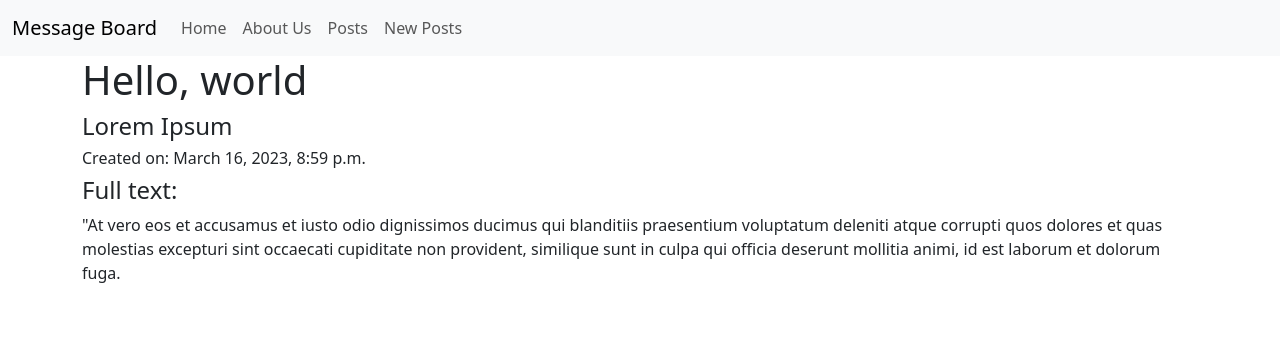
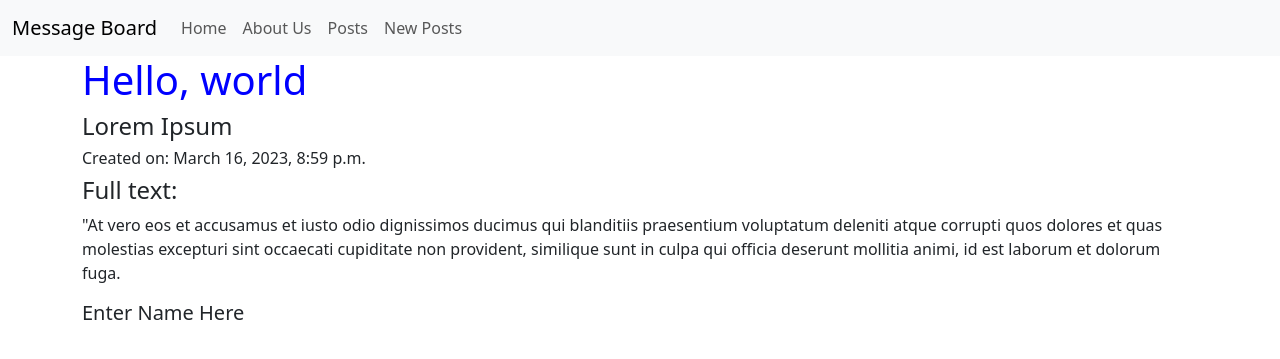
Before and after one commit to SAStevens/FSDI-112-S3, a Django app: page /posts/1/ in a window 1280 px wide. Shown: the top 359 px of the page. Run offline with Django 4.2, Linux system fonts and the light colour scheme; data comes from the database, SQL or seed files in the repository; both versions use the stored data as it was after the commit.

Commit message:
Session 4

```diff
--- a/posts/models.py
+++ b/posts/models.py
@@ -1,11 +1,16 @@
 from django.db import models
+from django.urls import reverse
 
 
 class Post(models.Model):                                   # inheritance
     title = models.CharField(max_length=256)                # compostition
     subtitle = models.CharField(max_length=256)
+    author = models.CharField(max_length=256, default='Enter Name Here')
     body = models.TextField()
     created_on = models.DateTimeField(auto_now_add=True)
 
     def __str__(self):
         return self.title
+
+    def get_absolute_url(self):
+        return reverse('detail', args=[self.id])
--- a/posts/urls.py
+++ b/posts/urls.py
@@ -1,8 +1,9 @@
 from django.urls import path
+
 from .views import (
     PostListView,
     PostDetailView,
-    PostCreateView
+    PostCreateView,
 )
 
 urlpatterns = [
--- a/posts/views.py
+++ b/posts/views.py
@@ -1,5 +1,5 @@
 from django.views.generic import ListView, DetailView
-from django.views.generic.edit import CreateView
+from django.views.generic.edit import CreateView, UpdateView, DeleteView
 from .models import Post
 
 
@@ -14,4 +14,4 @@ class PostDetailView(DetailView):
 class PostCreateView(CreateView):
     template_name = "posts/new.html"
     model = Post
-    fields = ["title", "subtitle", "body"]
+    fields = ["title", "subtitle", "body", "author"]
--- /dev/null
+++ b/static/base.css
@@ -0,0 +1,3 @@
+h1 {
+    color: blue;
+}
--- a/templates/about.html
+++ b/templates/about.html
@@ -1,5 +1,4 @@
 {% extends 'base.html' %}
-
 
 {% block title %}About Us{% endblock title %}
 
--- a/templates/base.html
+++ b/templates/base.html
@@ -1,15 +1,17 @@
 {% load static %}
+
 <!DOCTYPE html>
 <html lang="en">
 <head>
     <meta charset="UTF-8">
     <meta http-equiv="X-UA-Compatible" content="IE=edge">
     <meta name="viewport" content="width=device-width, initial-scale=1.0">
-    <title>{% block title %}{% endblock title %}</title>
     <link
         href="https://cdn.jsdelivr.net/npm/bootstrap@5.3.0-alpha1/dist/css/bootstrap.min.css" rel="stylesheet"
         integrity="sha384-GLhlTQ8iRABdZLl6O3oVMWSktQOp6b7In1Zl3/Jr59b6EGGoI1aFkw7cmDA6j6gD" crossorigin="anonymous">
-    <link href="{% static 'css/base.css' %}" rel="stylesheet">
+        <link rel="stylesheet" href="{% static 'base.css' %}" />
+        <link rel="stylesheet" href="{% block link %}{% endblock link %}" />
+        <title>{% block title %}{%endblock title %}</title>
 </head>
 <body>
     <nav class="navbar navbar-expand-lg bg-body-tertiary">
--- a/templates/posts/detail.html
+++ b/templates/posts/detail.html
@@ -1,4 +1,5 @@
 {% extends 'base.html' %}
+{% load static %}
 
 {% block title %} {{post.title}} {% endblock title %}
 
@@ -9,5 +10,6 @@
 <h6>Created on: {{post.created_on}}</h6>
 <h4>Full text:</h4>
 <p>{{post.body}}</p>
+<h5>{{post.author}}</h5>
 
 {% endblock content %}
```
Also changed, not shown: db.sqlite3, posts/migrations/0002_post_author.py (added), posts/migrations/0003_alter_post_author.py (added), static/other.css (added).
